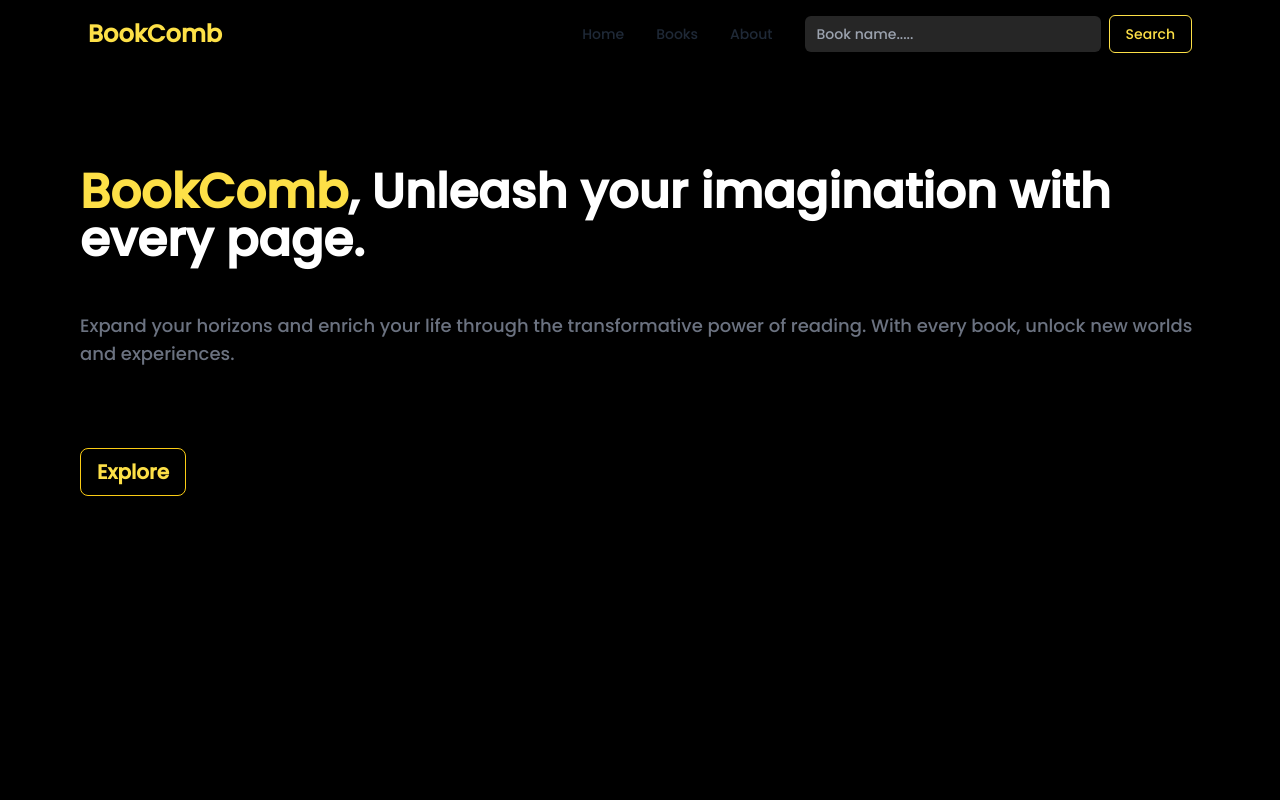
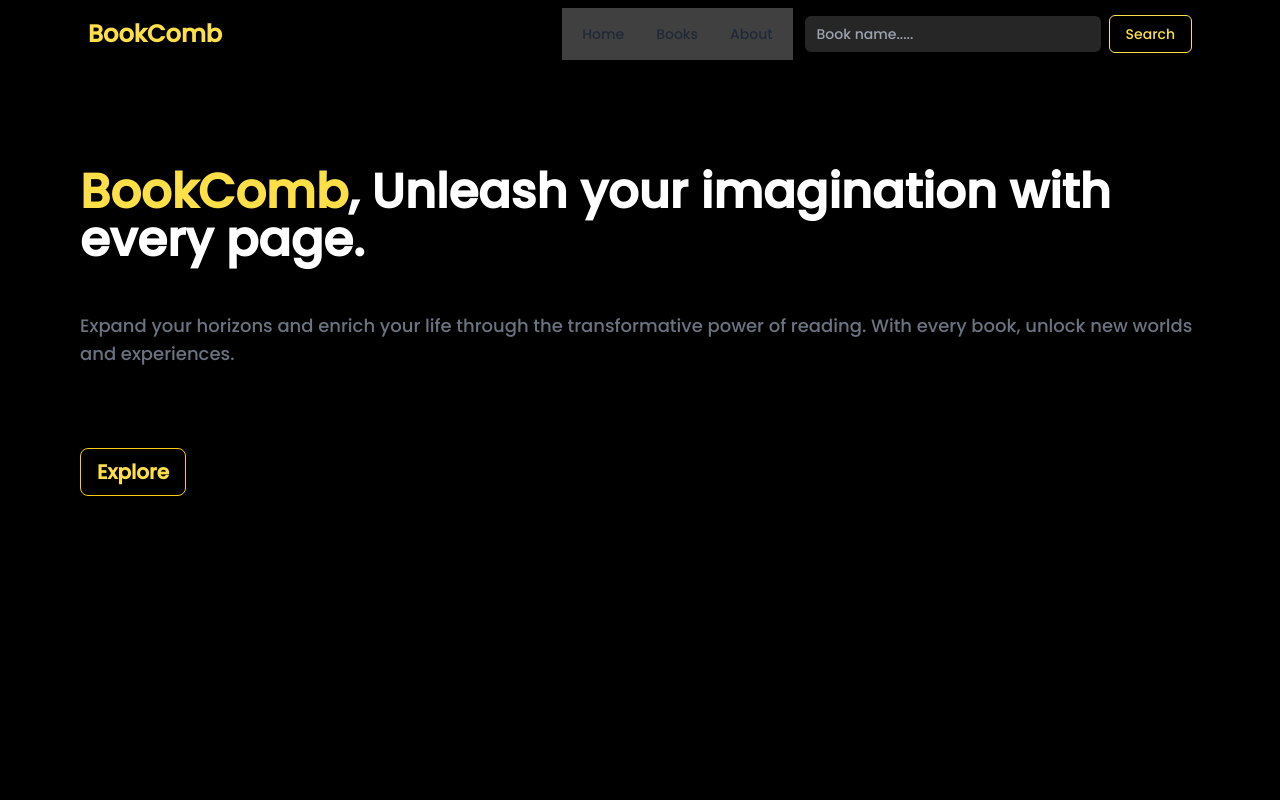
Before and after one commit to Rishabh1412/BookComb_app, a React (Vite) app in the folder Frontend/: page / in a window 1280 px wide. Shown: the top 800 px of the page. Built offline with nearby package versions, Linux system fonts and the light colour scheme.

Commit message:
some changes in menu

```diff
--- a/Frontend/src/components/navbar.jsx
+++ b/Frontend/src/components/navbar.jsx
@@ -54,8 +54,10 @@ function Navbar() {
           </div>
           <div className="navbar-end space-x-3">
             <div className="navbar-center hidden lg:flex">
-              <ul className="menu menu-horizontal px-1">
-                {navItems}
+              <ul className="menu menu-horizontal px-1 bg-neutral-700">
+                <li><a href="/">Home</a></li>
+                <li><a href="/course">Books</a></li>
+                <li><a href="/about">About</a></li>
               </ul>
             </div>
             <div className="hidden md:block">
```
